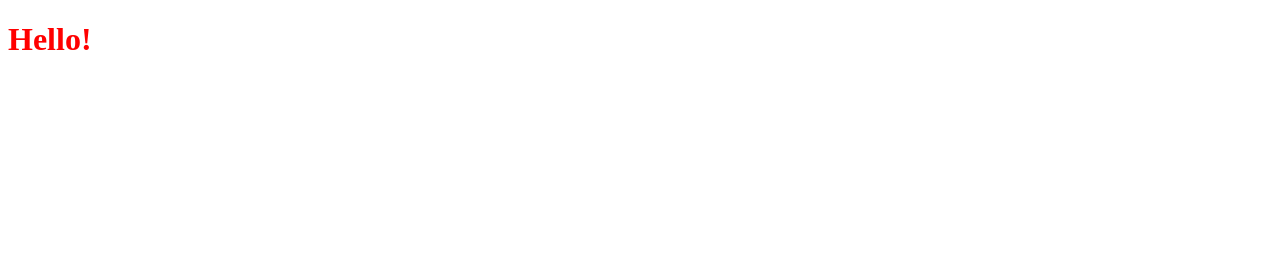
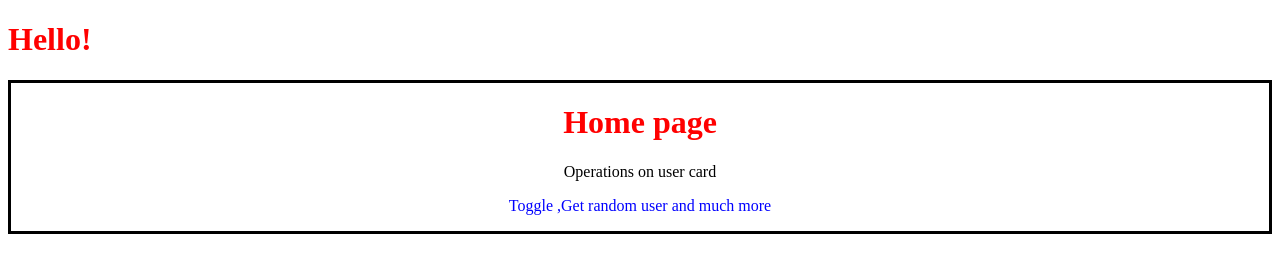
Before and after one commit to afreenfirdose2006/autosuggest, a website: page frontend/index.html in a window 1280 px wide. Drawn offline with Linux system fonts and the light colour scheme.

Commit message:
updated html

```diff
--- a/frontend/index.html
+++ b/frontend/index.html
@@ -9,4 +9,12 @@
 <body>
     <h1> Hello!</h1>
 </body>
+<div id="home-intro">
+<h1>Home page</h1>
+<p id="p1">Operations on user card</p>
+<p id="p2">Toggle ,Get  random  user and  much more</p>
+</div>
+</head>
+
+
 </html>
```
